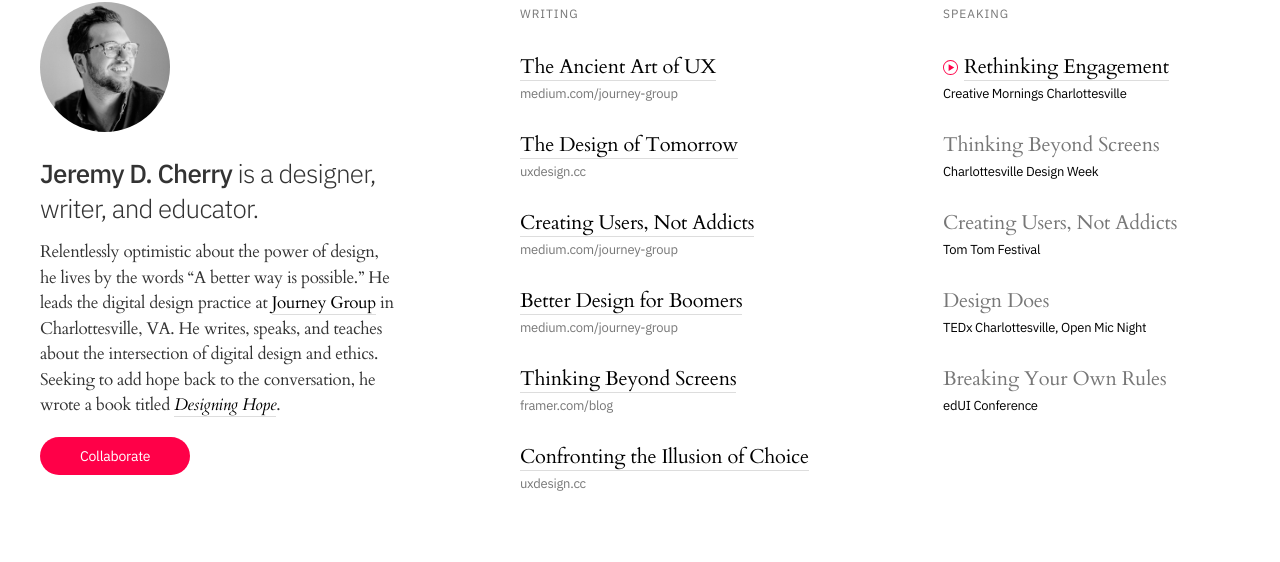
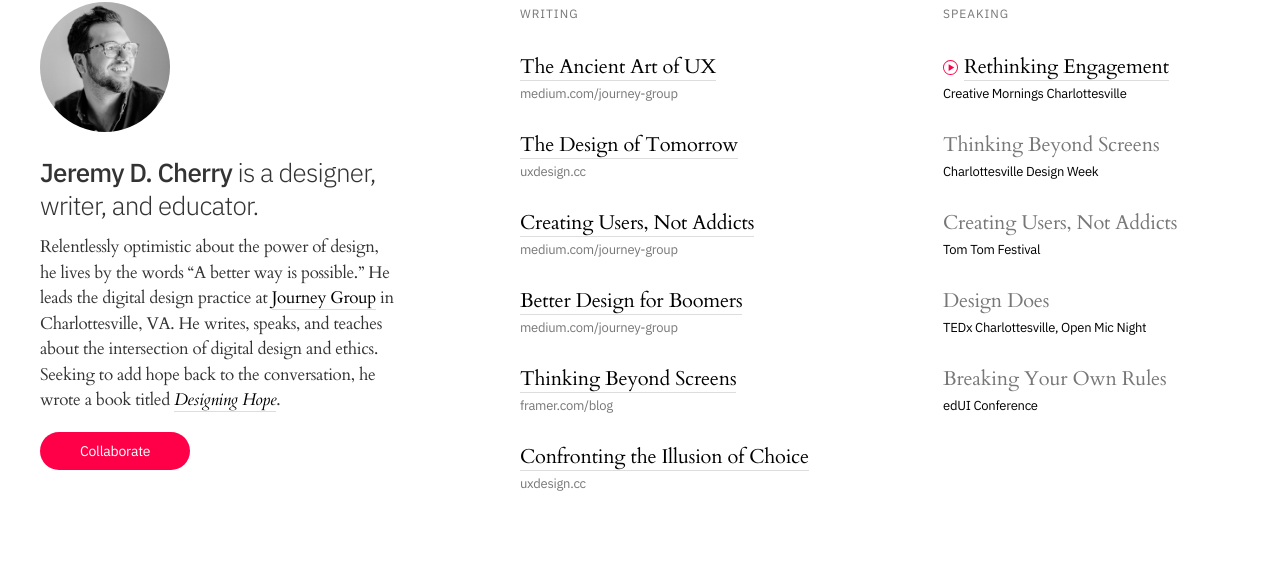
Before and after one commit to jeremydcherry/jeremydcherry.github.io, a Jekyll site: the page built from index.md, in a window 1280 px wide. Shown: the part 93-655 px from the top of the page. Built offline with Jekyll 4.4.1, drawn with Linux system fonts in a browser that asks for light colours.

Commit message:
CSS tweak

```diff
--- a/_sass/main.scss
+++ b/_sass/main.scss
@@ -386,7 +386,7 @@ h1{
   font-size: 26px;
   font-weight: 300;
   letter-spacing: -0.03em;
-  line-height: 1.35;
+  line-height: 1.25;
   display: block;
   margin-block-start: 0;
   margin-block-end: .5em;
```
